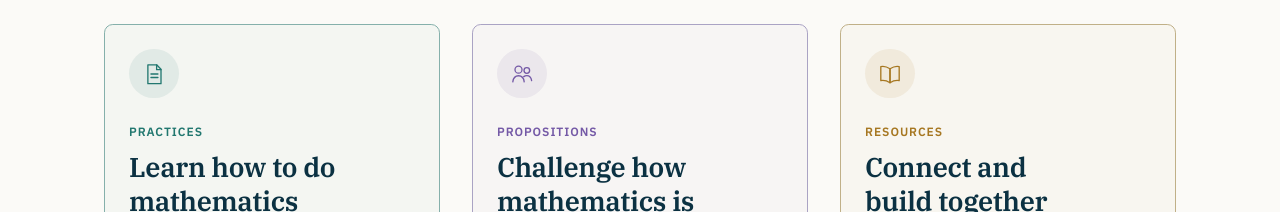
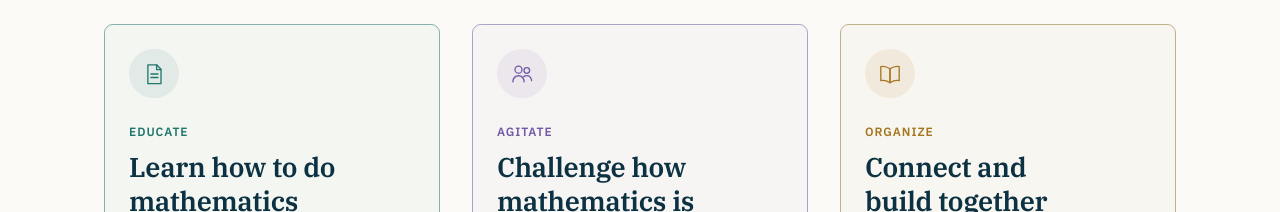
Before and after one commit to EmmaZanoli/MathemAct, an Astro site: page / in a window 1280 px wide. Shown: the part 780-992 px from the top of the page. Built offline with nearby package versions, Linux system fonts and the light colour scheme; Astro itself is replaced by a stand-in of ours.

Commit message:
update landing page copy

```diff
--- a/src/pages/index.astro
+++ b/src/pages/index.astro
@@ -99,7 +99,7 @@ import { LEIDEN, LICENCE, SITE } from '../lib/site';
               </svg>
             </div>
 
-            <p class="card__label">Practices</p>
+            <p class="card__label">Educate</p>
             <h3>Learn how to do mathematics differently with practices</h3>
 
             <p>
@@ -125,7 +125,7 @@ import { LEIDEN, LICENCE, SITE } from '../lib/site';
               </svg>
             </div>
 
-            <p class="card__label">Propositions</p>
+            <p class="card__label">Agitate</p>
             <h3>Challenge how mathematics is currently done with propositions</h3>
 
             <p>
@@ -149,7 +149,7 @@ import { LEIDEN, LICENCE, SITE } from '../lib/site';
               </svg>
             </div>
 
-            <p class="card__label">Resources</p>
+            <p class="card__label">Organize</p>
             <h3>Connect and build together</h3>
 
             <p>
```
